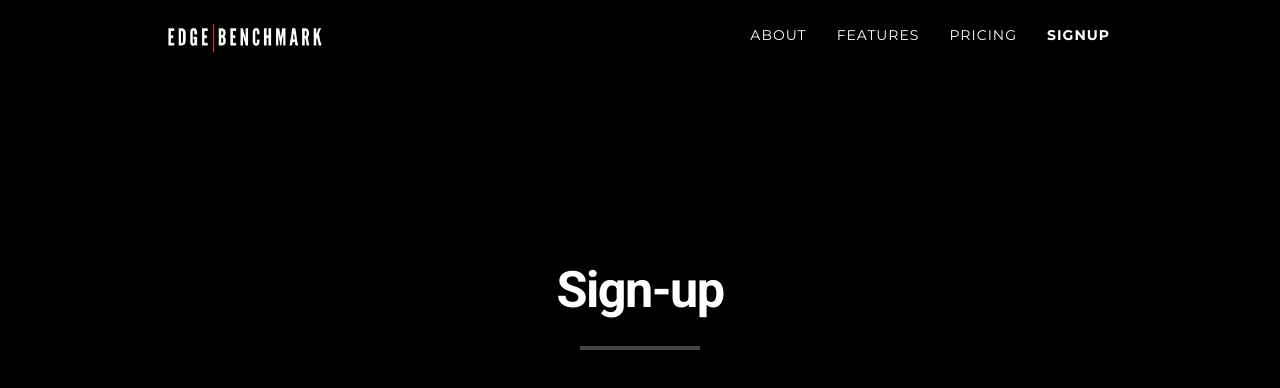
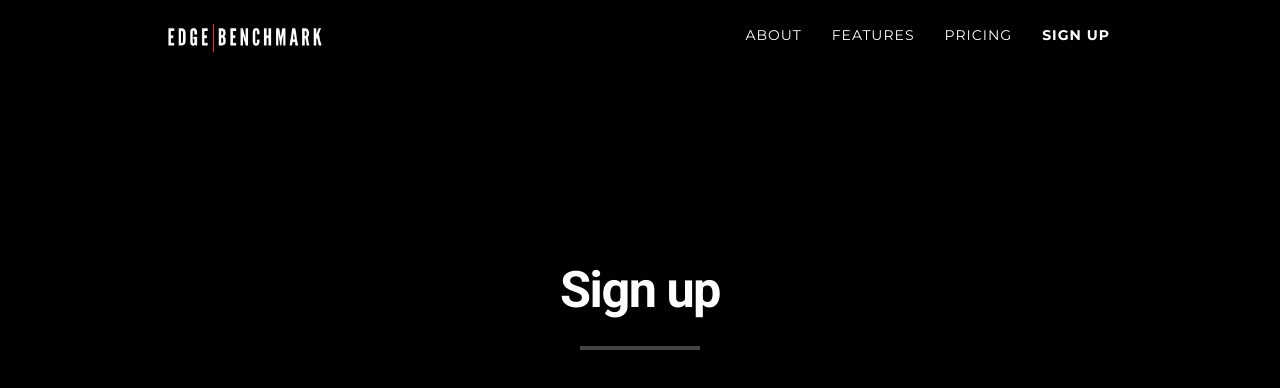
Before and after one commit to martinkersner/edgebenchmark_www, a Jekyll site: the page built from index.html, in a window 1280 px wide and 900 px high, scrolled down 6101 px. Shown: the top 388 px of the window. Built offline with Jekyll 4.4.1, drawn with Linux system fonts in a browser that asks for light colours; some web fonts are replaced.

Commit message:
Fix sign up grammar

```diff
--- a/_includes/nav.html
+++ b/_includes/nav.html
@@ -31,7 +31,7 @@
                     </li>
 
                     <li style="background-color: black;">
-                        <a class="page-scroll btn-special" href="/index#signup" style="color: white; font-weight: bold">Signup</a>
+                        <a class="page-scroll btn-special" href="/index#signup" style="color: white; font-weight: bold">Sign up</a>
                     </li>
 
                 </ul>
--- a/_includes/signup.html
+++ b/_includes/signup.html
@@ -1,6 +1,6 @@
 <section id="signup" class="container-outer dark fit-page">
   <div class="container">
-    <span class="main-text">Sign-up</span>
+    <span class="main-text">Sign up</span>
 
     <hr class="divider light"><br>
 
```
